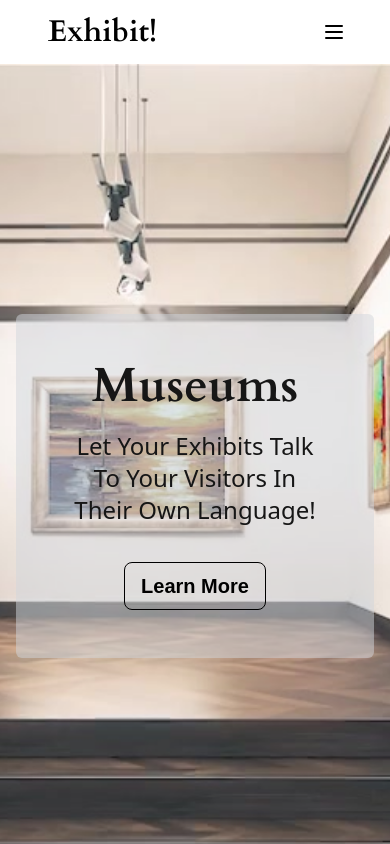
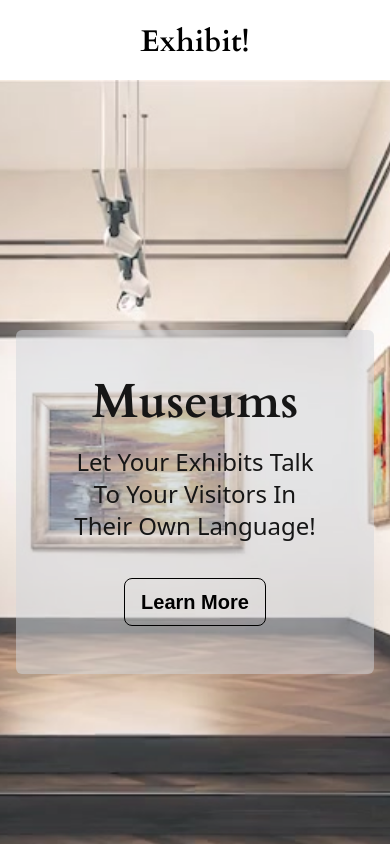
Before and after one commit to SumiAkter2/xlate-art, a React (Vite) app: page / in a window 390 px wide. Shown: the top 844 px of the page. Built offline with nearby package versions, Linux system fonts and the light colour scheme; a web font is replaced by a local one.

Commit message:
header change

```diff
--- a/src/component/Shared/Header/Header.jsx
+++ b/src/component/Shared/Header/Header.jsx
@@ -1,69 +1,16 @@
 const Header = ({ children }) => {
   return (
-    <div className="drawer drawer-end lg:px-12 px-6">
-      <input id="my-drawer-3" type="checkbox" className="drawer-toggle" />
-      <div className="drawer-content flex flex-col">
-        {/* Navbar */}
-        <div className="w-full navbar bg-primary text-secondary">
-          <div
-            className="flex-1 px-2 mx-2 text-3xl font-bold"
-            style={{ fontFamily: '"Cardo", serif' }}
-          >
-            Exhibit!
-          </div>
-          <div className="flex-none hidden lg:block">
-            <ul className="menu menu-horizontal text-xl font-semibold font-sans">
-              {/* Navbar menu content here */}
-              <li>
-                <a>Sign In</a>
-              </li>
-              <li>
-                <a>Register</a>
-              </li>
-            </ul>
-          </div>
+    <div>
+      <div className="  bg-primary text-secondary h-20  p-6">
+        <h1
+          className="text-center px-2 mx-2 text-3xl font-bold "
+          style={{ fontFamily: '"Cardo", serif' }}
+        >
+          Exhibit!
+        </h1>
+      </div>
 
-          <div className="flex-none lg:hidden">
-            <label
-              htmlFor="my-drawer-3"
-              aria-label="open sidebar"
-              className="btn btn-square btn-ghost"
-            >
-              <svg
-                xmlns="http://www.w3.org/2000/svg"
-                fill="none"
-                viewBox="0 0 24 24"
-                className="inline-block w-6 h-6 stroke-current"
-              >
-                <path
-                  strokeLinecap="round"
-                  strokeLinejoin="round"
-                  strokeWidth="2"
-                  d="M4 6h16M4 12h16M4 18h16"
-                ></path>
-              </svg>
-            </label>
-          </div>
-        </div>
-        {/* Page content here */}
-        {children}
-      </div>
-      <div className="drawer-side z-50">
-        <label
-          htmlFor="my-drawer-3"
-          aria-label="close sidebar"
-          className="drawer-overlay"
-        ></label>
-        <ul className="menu p-4 w-80 min-h-full bg-primary gap-y-6 text-xl font-sans">
-          {/* Sidebar content here */}
-          <li>
-            <a>Sign In</a>
-          </li>
-          <li>
-            <a>Register</a>
-          </li>
-        </ul>
-      </div>
+      {children}
     </div>
   );
 };
```
